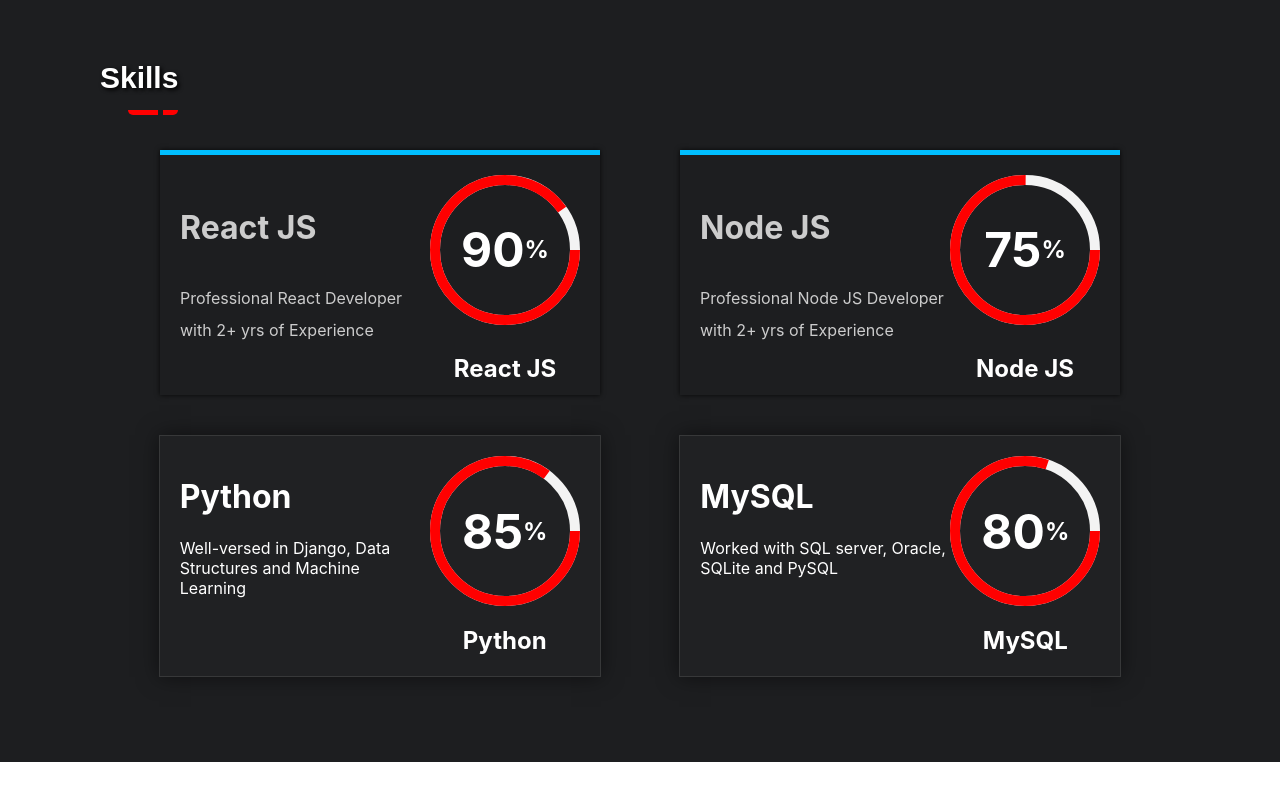
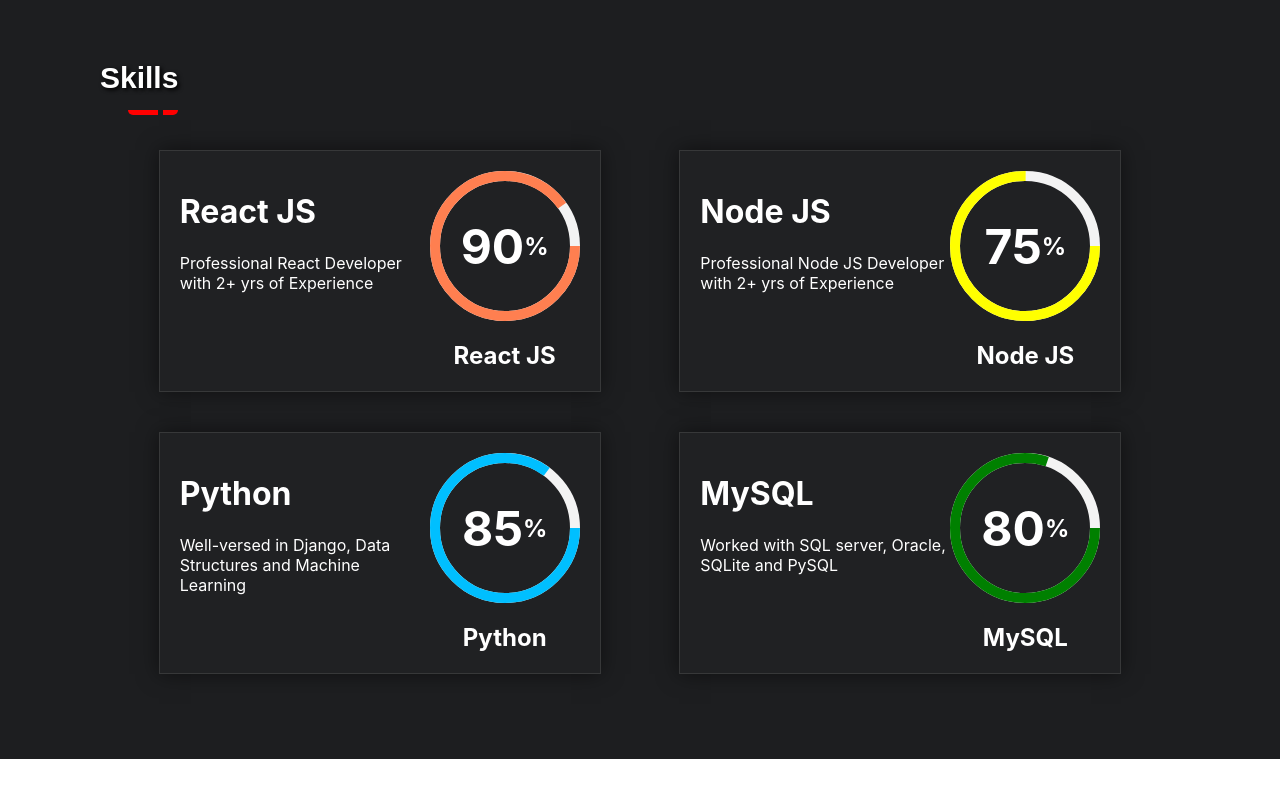
Before and after one commit to soundharya04/portfolio, a React (Create React App) app: page / in a window 1280 px wide. Shown: the part 1465-2265 px from the top of the page. Built offline with nearby package versions, Linux system fonts and the light colour scheme.

Commit message:
minor changes

```diff
--- a/public/index.html
+++ b/public/index.html
@@ -6,38 +6,13 @@
     <meta name="viewport" content="width=device-width, initial-scale=1" />
     <meta name="theme-color" content="#000000" />
     <meta
-      name="description"
-      content="Web site created using create-react-app"
+      name="Andruraj Portfolio"
+      content="A Simple Web Application to Showcase My Skills using React"
     />
-    <link rel="apple-touch-icon" href="%PUBLIC_URL%/logo192.png" />
-    <!--
-      manifest.json provides metadata used when your web app is installed on a
-      user's mobile device or desktop. See https://developers.google.com/web/fundamentals/web-app-manifest/
-    -->
-    <!-- <link rel="manifest" href="%PUBLIC_URL%/manifest.json" /> -->
-    <!--
-      Notice the use of %PUBLIC_URL% in the tags above.
-      It will be replaced with the URL of the `public` folder during the build.
-      Only files inside the `public` folder can be referenced from the HTML.
-
-      Unlike "/favicon.ico" or "favicon.ico", "%PUBLIC_URL%/favicon.ico" will
-      work correctly both with client-side routing and a non-root public URL.
-      Learn how to configure a non-root public URL by running `npm run build`.
-    -->
-    <title>Andru</title>
+    <title>Andruraj Portfolio</title>
   </head>
   <body>
     <noscript>You need to enable JavaScript to run this app.</noscript>
     <div id="root"></div>
-    <!--
-      This HTML file is a template.
-      If you open it directly in the browser, you will see an empty page.
-
-      You can add webfonts, meta tags, or analytics to this file.
-      The build step will place the bundled scripts into the <body> tag.
-
-      To begin the development, run `npm start` or `yarn start`.
-      To create a production bundle, use `npm run build` or `yarn build`.
-    -->
   </body>
 </html>
--- a/src/Components/Main.js
+++ b/src/Components/Main.js
@@ -1,5 +1,4 @@
 import React from "react";
-import Insta from "../static/insta.svg";
 
 const Main = () => {
   return (
--- a/src/Components/Skills.js
+++ b/src/Components/Skills.js
@@ -1,5 +1,5 @@
 import React from "react";
-import { RadialProgress, VSection, Card, BorderedCard } from "./elements";
+import { RadialProgress, VSection, BorderedCard } from "./elements";
 
 const Skills = () => {
   return (
@@ -8,12 +8,7 @@
       className="skills"
       bodyStyle={{ justifyContent: "space-evenly", flexFlow: "wrap" }}
     >
-      <Card
-        color="deepskyblue"
-        height="200"
-        width="400"
-        bodyStyle={{ display: "flex", justifyContent: "space-between" }}
-      >
+      <BorderedCard height="200" width="400" bodyStyle={{ display: "flex" }}>
         <span>
           <h1>React JS</h1>
           <p>Professional React Developer with 2+ yrs of Experience</p>
@@ -22,16 +17,12 @@
           name="React JS"
           value="90"
           nameColor="#fff"
-          valColor="red"
+          valColor="coral"
           parentClass="skills"
         />
-      </Card>
-      <Card
-        color="deepskyblue"
-        height="200"
-        width="400"
-        bodyStyle={{ display: "flex", justifyContent: "space-between" }}
-      >
+      </BorderedCard>
+
+      <BorderedCard height="200" width="400" bodyStyle={{ display: "flex" }}>
         <span>
           <h1>Node JS</h1>
           <p>Professional Node JS Developer with 2+ yrs of Experience</p>
@@ -40,10 +31,10 @@
           name="Node JS"
           value="75"
           nameColor="#fff"
-          valColor="red"
+          valColor="yellow"
           parentClass="skills"
         />
-      </Card>
+      </BorderedCard>
 
       <BorderedCard height="200" width="400" bodyStyle={{ display: "flex" }}>
         <span>
@@ -54,7 +45,7 @@
           name="Python"
           value="85"
           nameColor="#fff"
-          valColor="red"
+          valColor="deepskyblue"
           parentClass="skills"
         />
       </BorderedCard>
@@ -68,7 +59,7 @@
           name="MySQL"
           value="80"
           nameColor="#fff"
-          valColor="red"
+          valColor="green"
           parentClass="skills"
         />
       </BorderedCard>
```
Also changed, not shown: public/manifest.json (deleted).
